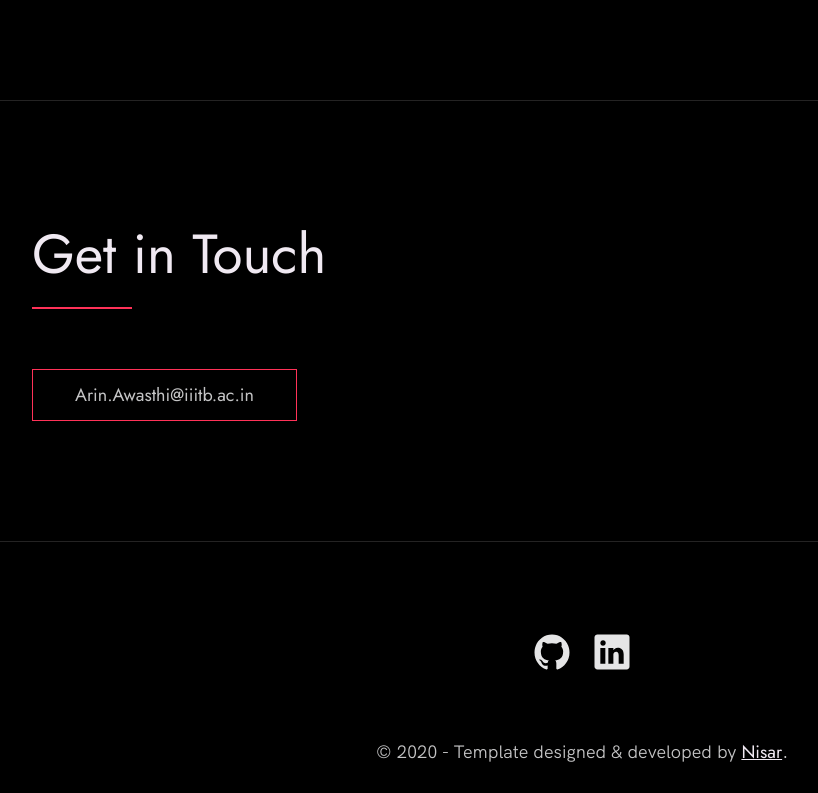
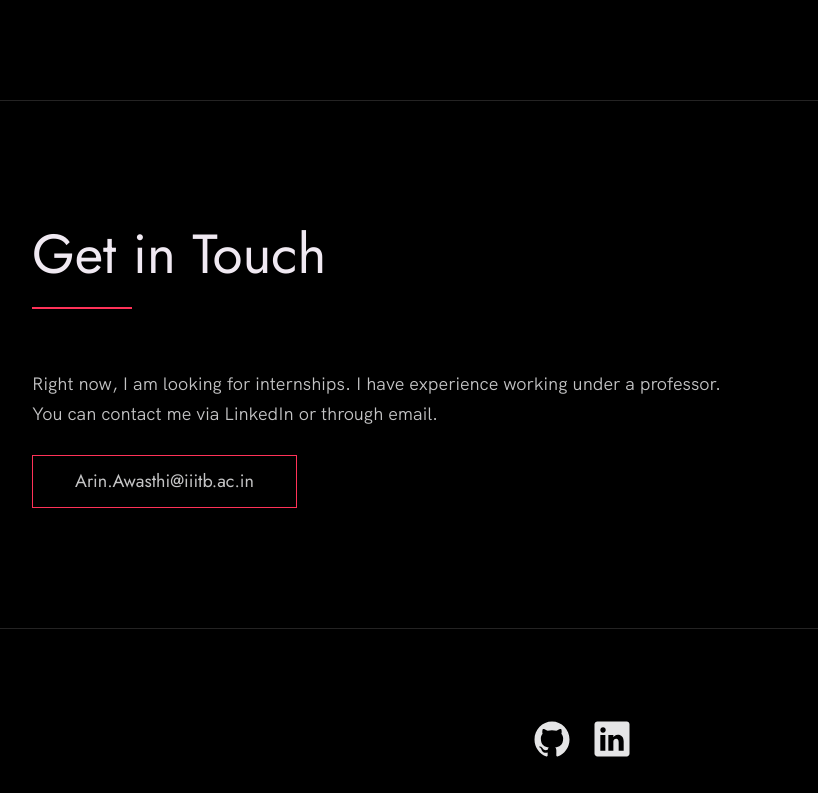
Before and after one commit to Arin0508/Arin0508.github.io, a plain HTML site: page index.html in a window 1280 px wide. Shown: the part 3928-4721 px from the top of the page, without its empty margins (58-876 px from the left). Drawn offline with Linux system fonts and the light colour scheme; grey boxes are pictures that could not be loaded.

Commit message:
About Section and Footer Updated

```diff
--- a/index.html
+++ b/index.html
@@ -1,19 +1,3 @@
-<!--
-  Hello 😊.
-
-  This template is designed and developed by Nisar Hassan Naqvi
-  for anyone to use for free or customize the way they like.
-
-  Github Repo: https://github.com/nisarhassan12/portfolio-template/
-  My Website: https://nisar.dev
-
-  For business & inquires, contact me => syednisarhassan12@gmail.com
--->
-
-<!--
-  Follow the instructions written in comments to create your stunning portfolio
--->
-
 <!DOCTYPE html>
 <html lang="en">
 
@@ -208,7 +192,7 @@
       <h2>Get in Touch</h2>
       <div class="contact__info">
         <p>
-
+          Right now, I am looking for internships. I have experience working under a professor. You can contact me via LinkedIn or through email.
         </p>
         <!-- Replace the email with yours -->
         <a href="mailto:Arin.Awasthi@iiitb.ac.in" class="btn">Arin.Awasthi@iiitb.ac.in</a>
@@ -245,16 +229,13 @@
       </ul>
 
       <!-- If you give me some credit by keeping the below paragraph, will be huge for me 😊 Thanks. -->
-      <p>
-        &copy; 2020 - Template designed & developed by <a href="https://nisar.dev" class="link">Nisar</a>.
-      </p>
-      <div class="footer__github-buttons">
+      <!-- <div class="footer__github-buttons">
         <iframe
           src="https://ghbtns.com/github-btn.html?user=nisarhassan12&repo=portfolio-template&type=watch&count=true"
           frameborder="0" scrolling="0" width="170" height="20" title="Watch Portfolio Template on GitHub">
         </iframe>
       </div>
-    </div>
+    </div> -->
   </footer>
 
   <a href="#top" class="back-to-top" title="Back to Top">
```
